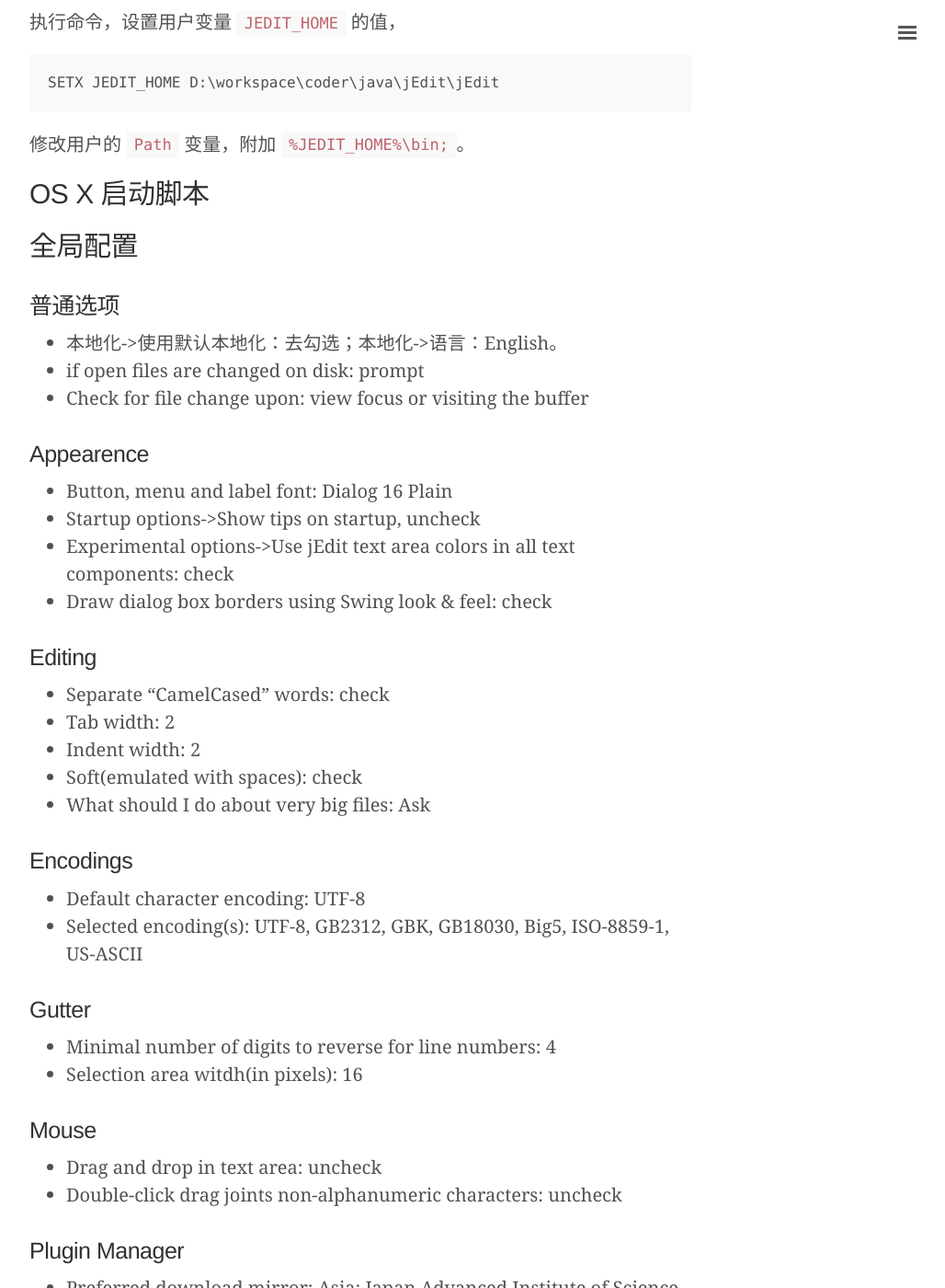
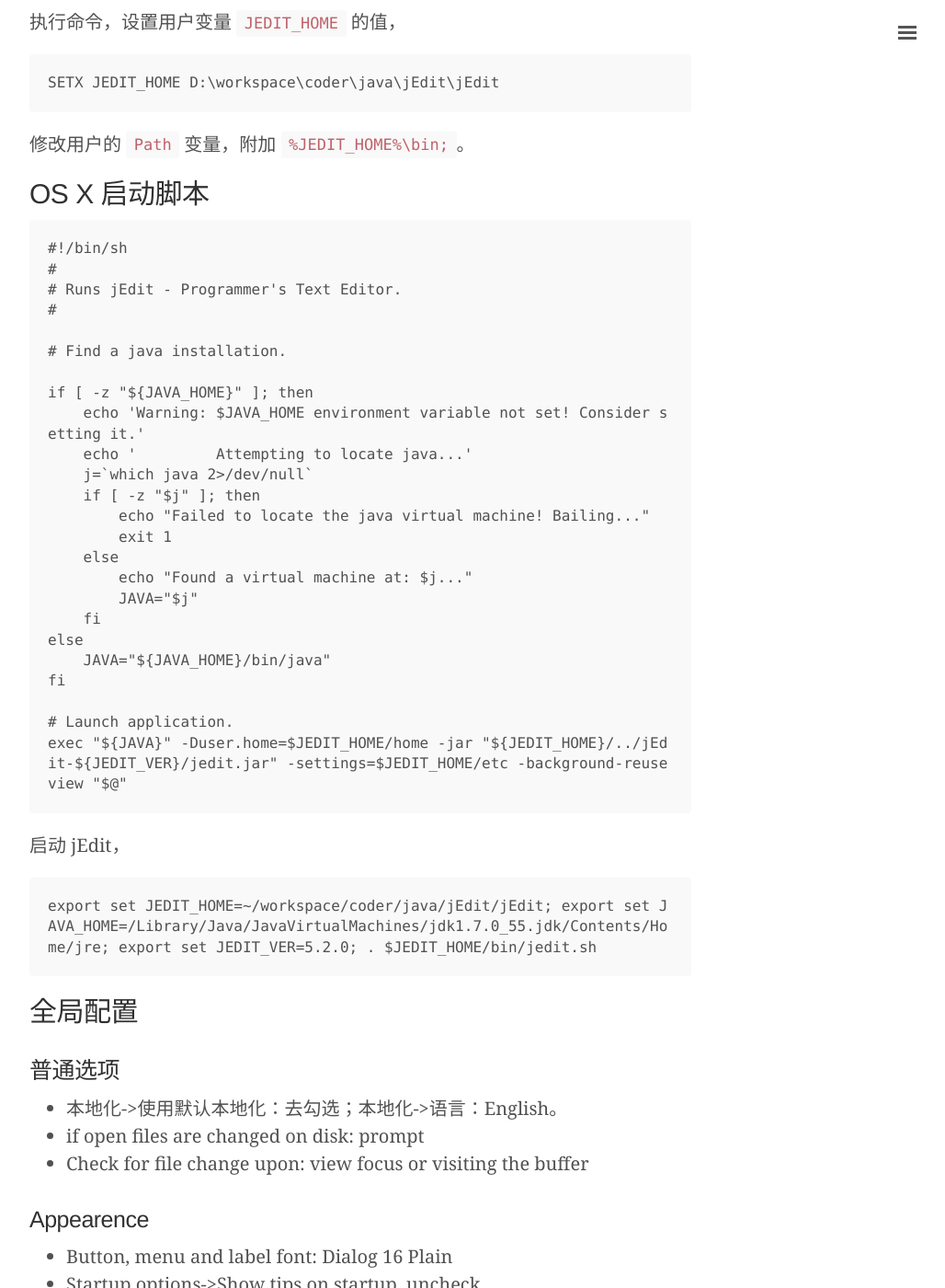
Before and after one commit to 0000-bigtree/0000-bigtree.github.io, a Jekyll site: the page built from _posts/2015-08-18-config-jedit.md, in a window 1280 px wide and 1400 px high, scrolled down 1759 px. Shown: the whole window at 92% size, without its empty margins (248-1276 px from the left). Built offline with Jekyll 4.4.1, drawn with Linux system fonts in a browser that asks for light colours.

Commit message:
完善OSX下的emacs及jEdit配置

```diff
--- a/_posts/2015-08-18-config-jedit.md
+++ b/_posts/2015-08-18-config-jedit.md
@@ -64,6 +64,36 @@
 修改用户的 `Path` 变量，附加 `%JEDIT_HOME%\bin;`。
 
 ## OS X 启动脚本
+
+    #!/bin/sh
+    #
+    # Runs jEdit - Programmer's Text Editor.
+    #
+
+    # Find a java installation.
+
+    if [ -z "${JAVA_HOME}" ]; then
+        echo 'Warning: $JAVA_HOME environment variable not set! Consider setting it.'
+        echo '         Attempting to locate java...'
+        j=`which java 2>/dev/null`
+        if [ -z "$j" ]; then
+            echo "Failed to locate the java virtual machine! Bailing..."
+            exit 1
+        else
+            echo "Found a virtual machine at: $j..."
+            JAVA="$j"
+        fi
+    else
+        JAVA="${JAVA_HOME}/bin/java"
+    fi
+
+    # Launch application.
+    exec "${JAVA}" -Duser.home=$JEDIT_HOME/home -jar "${JEDIT_HOME}/../jEdit-${JEDIT_VER}/jedit.jar" -settings=$JEDIT_HOME/etc -background-reuseview "$@"
+
+
+启动 jEdit，
+
+    export set JEDIT_HOME=~/workspace/coder/java/jEdit/jEdit; export set JAVA_HOME=/Library/Java/JavaVirtualMachines/jdk1.7.0_55.jdk/Contents/Home/jre; export set JEDIT_VER=5.2.0; . $JEDIT_HOME/bin/jedit.sh
 
 ## 全局配置
 
```
Also changed, not shown: _posts/2015-06-26-config-emacs.md (+16 -0 lines).
